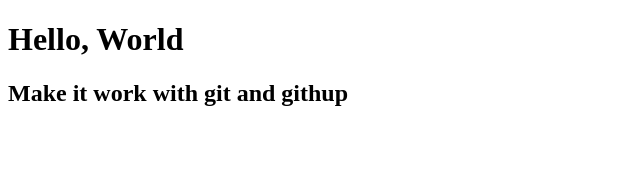
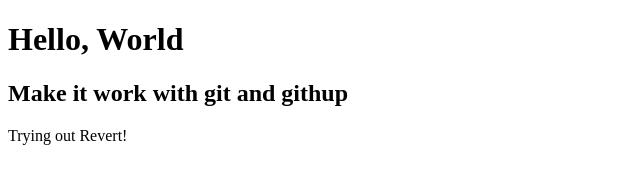
Before and after one commit to Huda-ai7/git-learn, a plain HTML site: page index.html in a window 1280 px wide. Shown: the whole page, without its empty margins (0-640 px from the left). Drawn offline with Linux system fonts and the light colour scheme.

Commit message:
adding p in the index. html

```diff
--- a/index.html
+++ b/index.html
@@ -8,5 +8,6 @@
   <body>
     <h1>Hello, World</h1>
     <h2>Make it work with git and githup</h2>
+    <p>Trying out Revert!</p>
   </body>
 </html>
```
